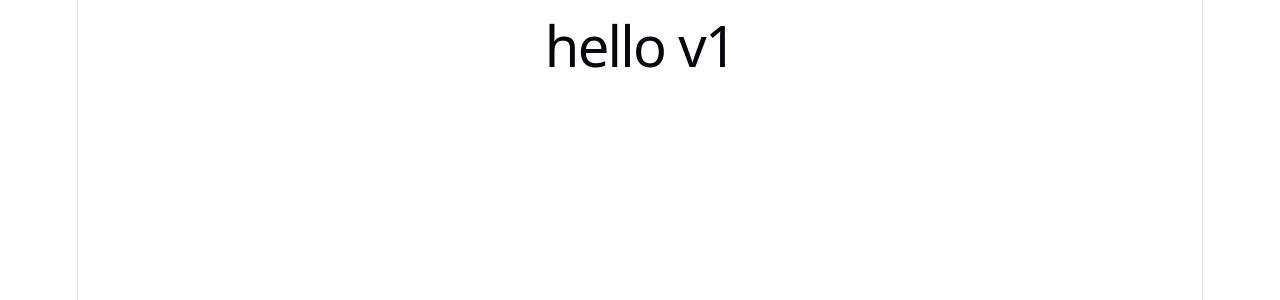
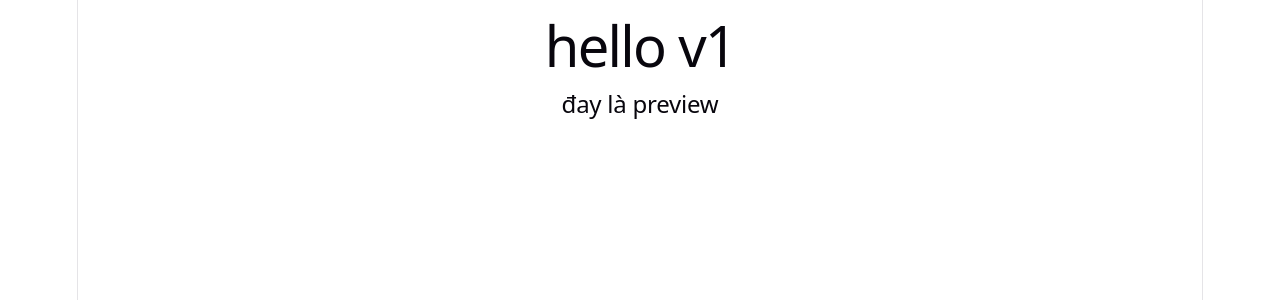
Before and after one commit to hoangbbcg-cell/frontend-build-deploy, a React (Vite) app: page / in a window 1280 px wide. Shown: the top 300 px of the page. Built offline with nearby package versions, Linux system fonts and the light colour scheme.

Commit message:
test preview deployment

```diff
--- a/src/App.tsx
+++ b/src/App.tsx
@@ -1,5 +1,10 @@
 function App(){
-  return <h1>hello v1</h1>
+  return <>
+
+  <h1>hello v1</h1>
+  <h2>đay là preview</h2>
+
+  </>
 }
 
 export default App
```
